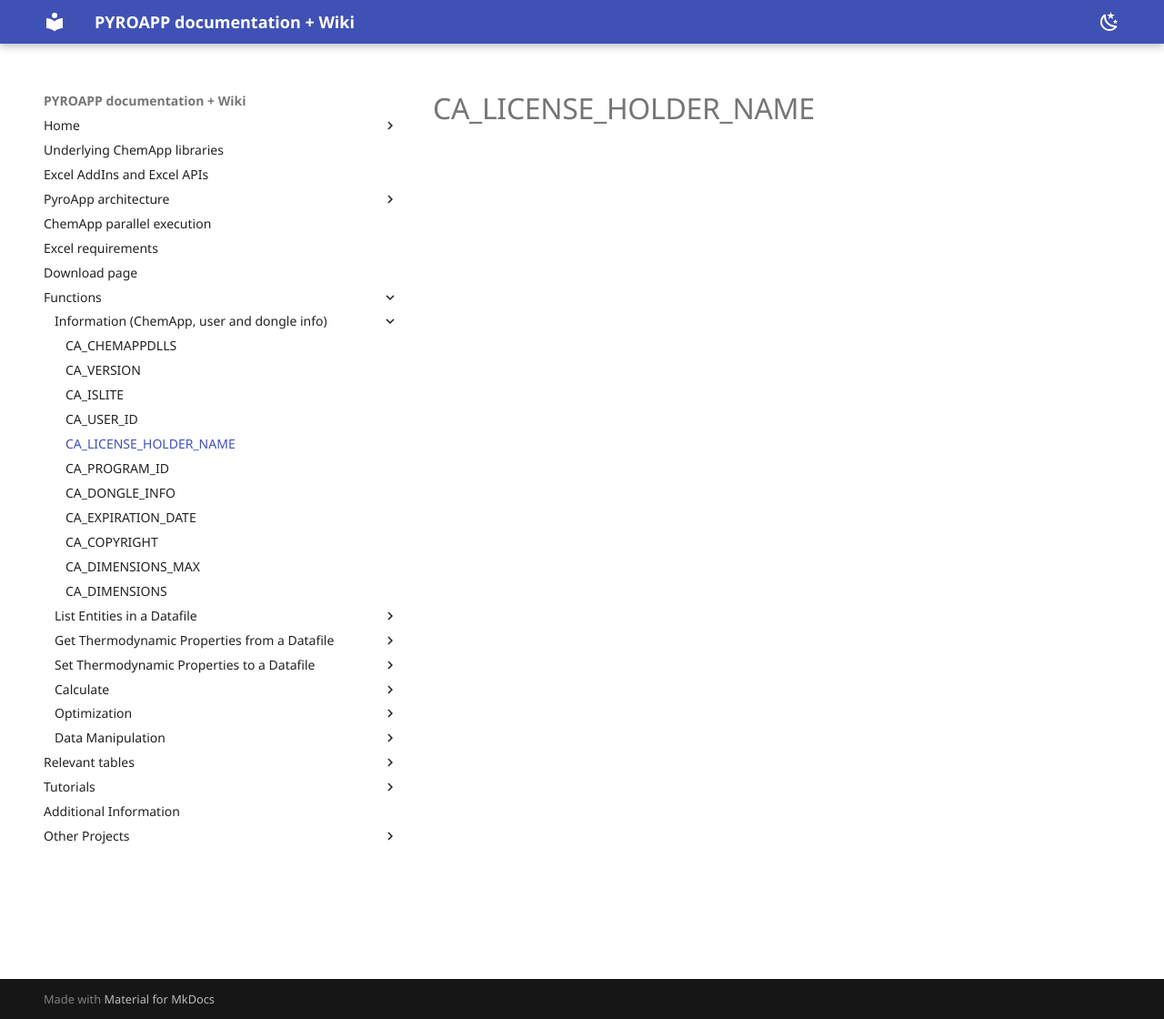
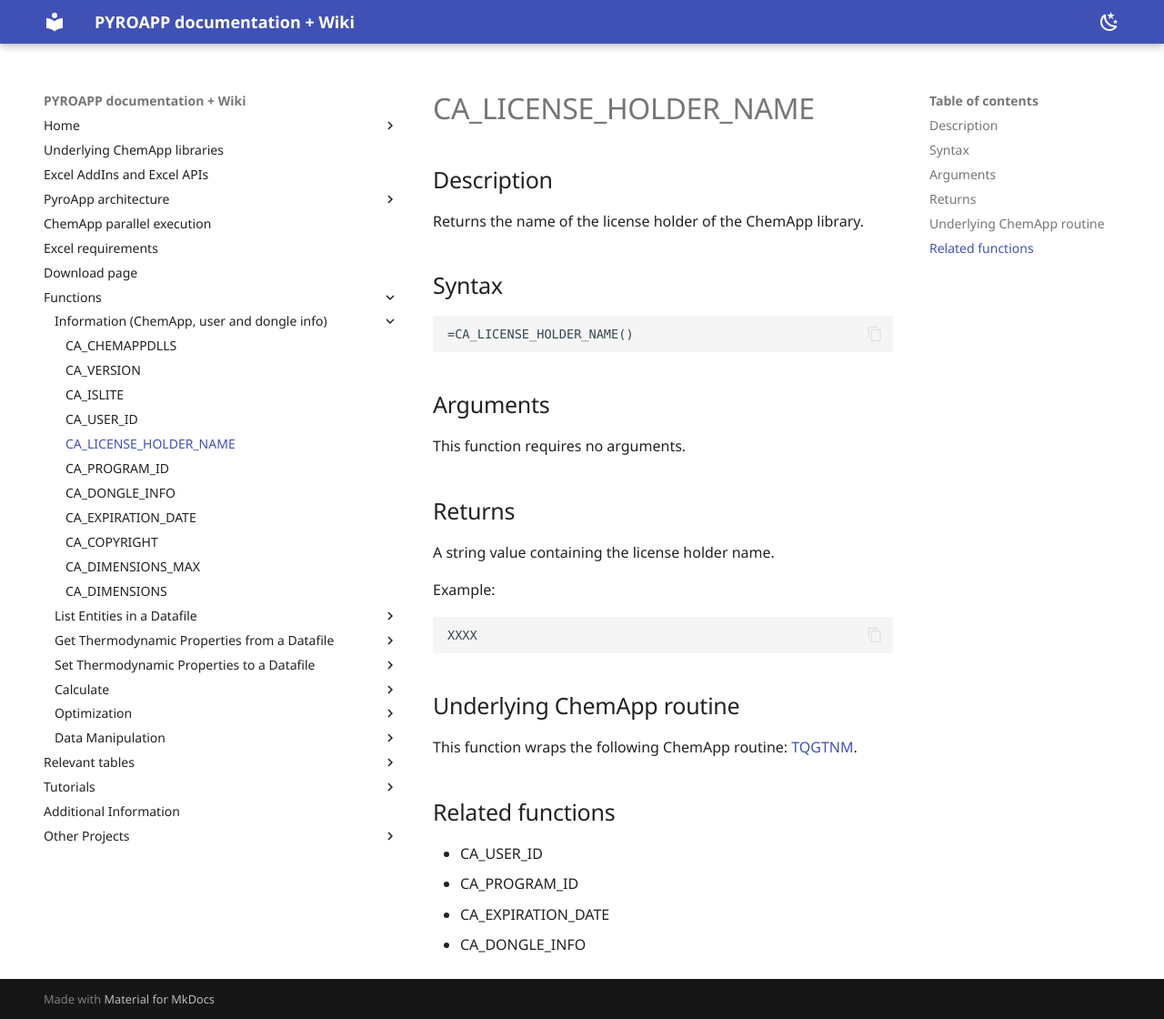
Before and after one commit to evnekdev/pyroapp-docs, an MkDocs documentation site: the page built from docs/functions/ca_license_holder_name.md, in a window 1280 px wide and 1120 px high. Shown: the whole window at 91% size. Built offline with MkDocs 1.6.1 and Material for MkDocs 9.7.7, drawn with Linux system fonts in a browser that asks for light colours; some web fonts are replaced.

Commit message:
license_holder_name function filled

````diff
--- a/docs/functions/ca_license_holder_name.md
+++ b/docs/functions/ca_license_holder_name.md
@@ -1 +1,35 @@
 # CA_LICENSE_HOLDER_NAME
+
+## Description
+
+Returns the name of the license holder of the ChemApp library.
+
+## Syntax
+
+```excel
+=CA_LICENSE_HOLDER_NAME()
+```
+
+## Arguments
+
+This function requires no arguments.
+
+## Returns
+
+A string value containing the license holder name.
+
+Example:
+```text
+XXXX
+```
+
+## Underlying ChemApp routine
+
+This function wraps the following ChemApp routine: [TQGTNM](https://gtt-technologies.de/ca-doc/index.html#tqgtnm).
+
+## Related functions
+
+  - CA_USER_ID
+  - CA_PROGRAM_ID
+  - CA_EXPIRATION_DATE
+  - CA_DONGLE_INFO
````
Also changed, not shown: docs/functions/ca_user_id.md (+1 -3 lines).
